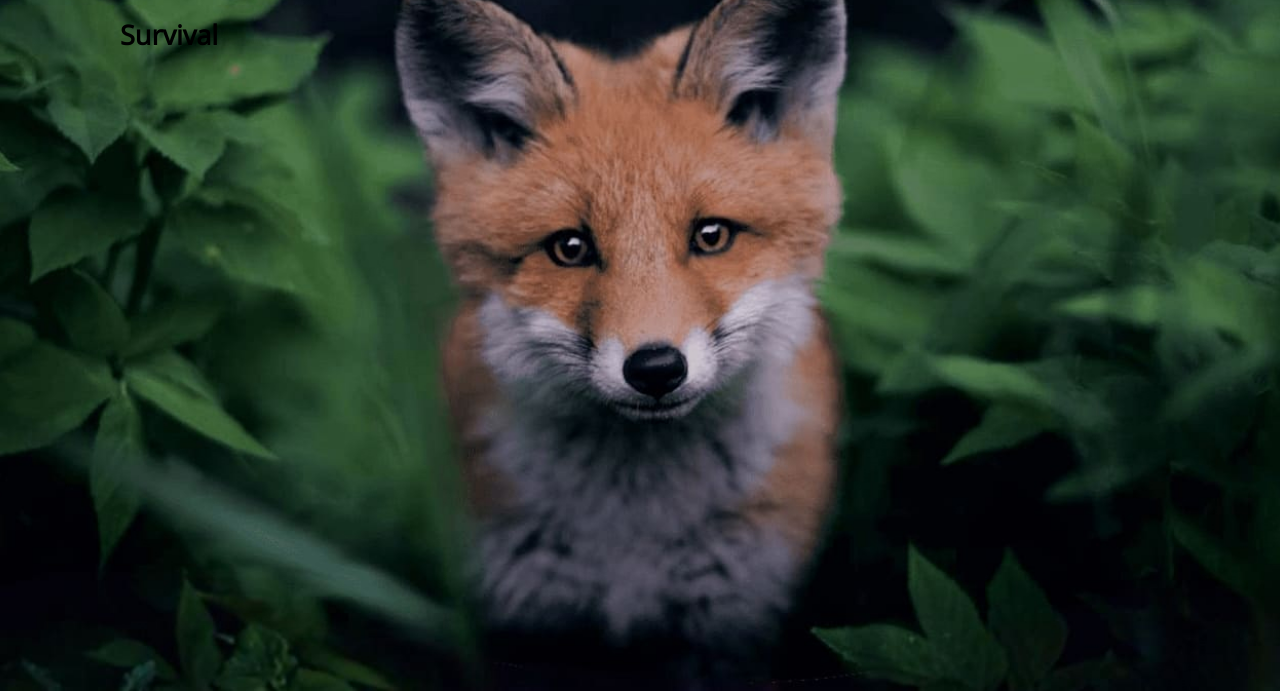
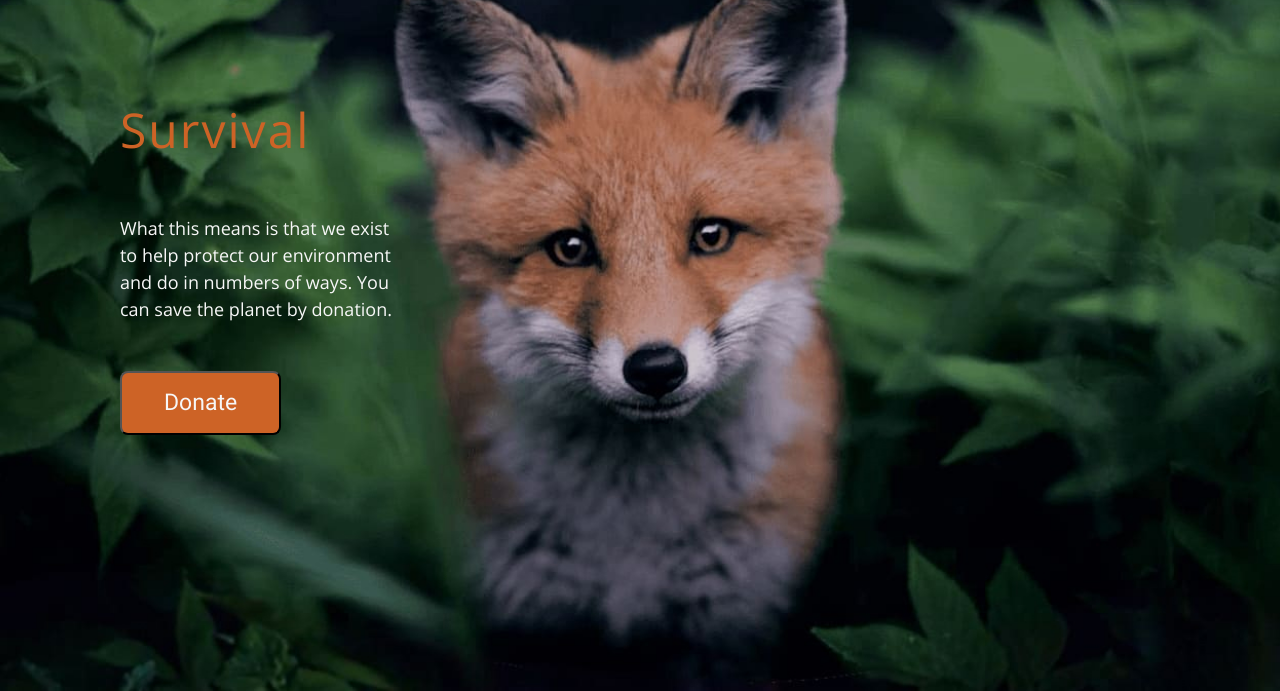
Before and after one commit to PaulRomanov/wildlife, a plain HTML site: page index.html in a window 1280 px wide. Shown: the part 109-800 px from the top of the page. Drawn offline with Linux system fonts and the light colour scheme.

Commit message:
feat: add new code

```diff
--- a/index.html
+++ b/index.html
@@ -47,9 +47,11 @@
             </div>
         </header>
         <!-- 2. Блок Survival -->
-        <section class="survival_text">
+        <section class="survival">
             <div class="wrapper">
-                <h2>Survival</h2>
+                <h2 class="survival_h2">Survival</h2>
+                <p class="survival_subtitle">What this means is that we exist to help protect our environment and do in numbers of ways. You can save the planet by donation.</p>
+               <button type="button" class="button_donate">Donate</button>
             </div>
 
 
--- a/style.css
+++ b/style.css
@@ -94,11 +94,8 @@ body {
     color: #F7F7F7;
     text-decoration: none;
 
+
 }
-
-/* .header_link:last-child {
-    padding-top: 100px;
-} */
 
 .header_item:last-child {
     border: 2px solid #CD6326;
@@ -108,6 +105,7 @@ body {
     height: 50px;
     padding: 0 0 0 23px;
     margin-top: 5px;
+
 
 }
 
@@ -127,8 +125,58 @@ body {
 /* 2. Блок Survival style */
 
 .hero {
-    height: 100vh;
+    min-height: 100vh;
     background: url(./assets/images/img_header.jpg) no-repeat center;
     background-size: cover;
-    /* padding-top: 200px; */
+
 }
+
+.survival {
+    padding-top: 52px;
+}
+
+.survival_h2 {
+    font-family: 'Open Sans';
+    font-style: normal;
+    font-weight: normal;
+    font-size: 48px;
+    line-height: 72px;
+    letter-spacing: 2px;
+    color: #CD6326;
+    margin-top: 45px;
+}
+
+.survival_subtitle {
+    width: 274px;
+    height: 108px;
+    font-family: 'Open Sans';
+    font-style: normal;
+    font-weight: normal;
+    font-size: 18px;
+    line-height: 27px;
+    color: #F7F7F7;
+    margin-top: 49px;
+}
+
+.button_donate {
+    padding: 16px 42px 17px 42px;
+    font-family: 'Roboto';
+    font-style: normal;
+    font-weight: normal;
+    font-size: 23px;
+    line-height: 27px;
+    text-align: center;
+    color: #F7F7F7;
+    background: #CD6326;
+    border-radius: 8px;
+    margin-top: 30px;
+}
+
+.button_donate:hover {
+    background: #E39128;
+    cursor: pointer;
+}
+.button_donate:active {
+    background: #8F5613;
+    border: 2px solid #8F5613;
+}
```
